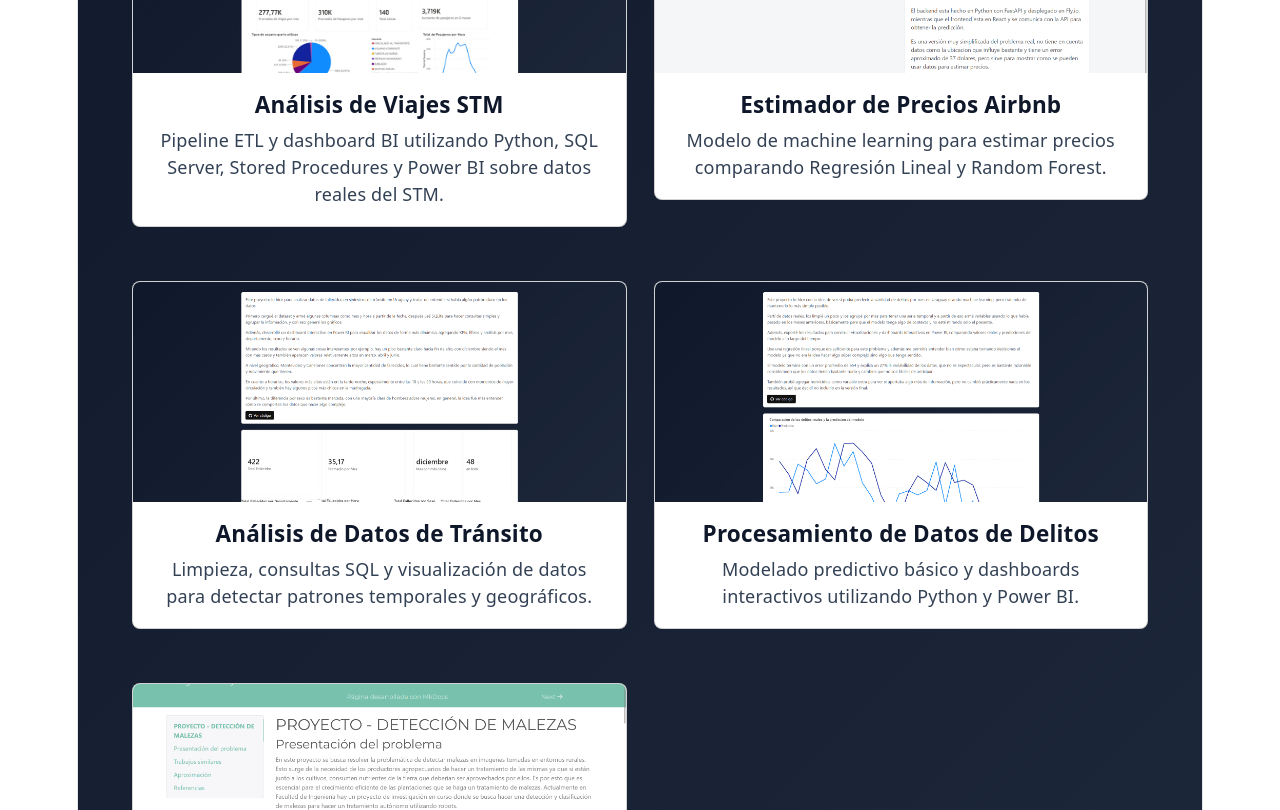
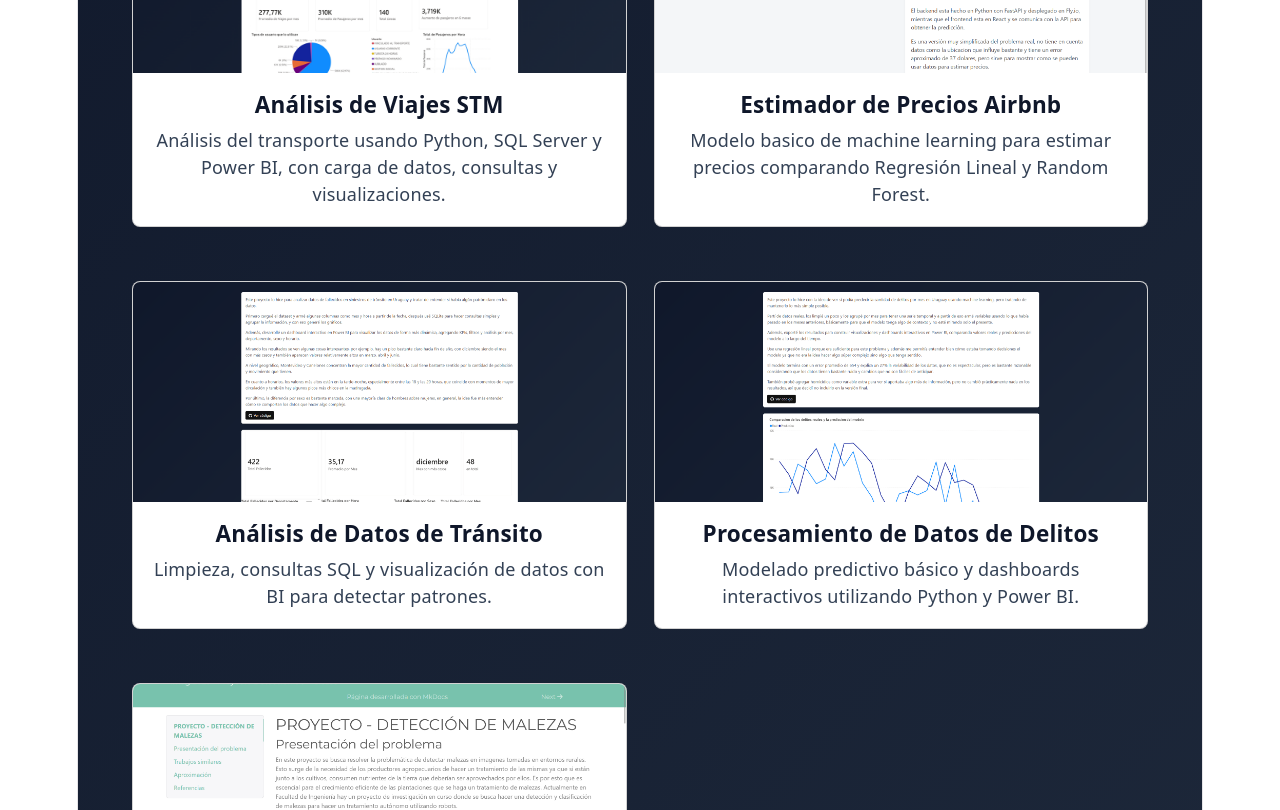
Before and after one commit to juanfonseca09/proyectos, a React (Vite) app: page / in a window 1280 px wide. Shown: the part 720-1530 px from the top of the page. Built offline with nearby package versions, Linux system fonts and the light colour scheme.

Commit message:
Update App.jsx

```diff
--- a/src/App.jsx
+++ b/src/App.jsx
@@ -33,7 +33,7 @@ export default function App() {
               <Card.Body>
                 <Card.Title>Análisis de Viajes STM</Card.Title>
                 <Card.Text>
-                  Pipeline ETL y dashboard BI utilizando Python, SQL Server, Stored Procedures y Power BI sobre datos reales del STM.
+                  Análisis del transporte usando Python, SQL Server y Power BI, con carga de datos, consultas y visualizaciones.
                 </Card.Text>
               </Card.Body>
             </Card>
@@ -52,7 +52,7 @@ export default function App() {
               <Card.Body>
                 <Card.Title>Estimador de Precios Airbnb</Card.Title>
                 <Card.Text>
-                  Modelo de machine learning para estimar precios comparando Regresión Lineal y Random Forest.
+                  Modelo basico de machine learning para estimar precios comparando Regresión Lineal y Random Forest.
                 </Card.Text>
               </Card.Body>
             </Card>
@@ -73,7 +73,7 @@ export default function App() {
               <Card.Body>
                 <Card.Title>Análisis de Datos de Tránsito</Card.Title>
                 <Card.Text>
-                  Limpieza, consultas SQL y visualización de datos para detectar patrones temporales y geográficos.
+                  Limpieza, consultas SQL y visualización de datos con BI para detectar patrones.
                 </Card.Text>
               </Card.Body>
             </Card>
```
